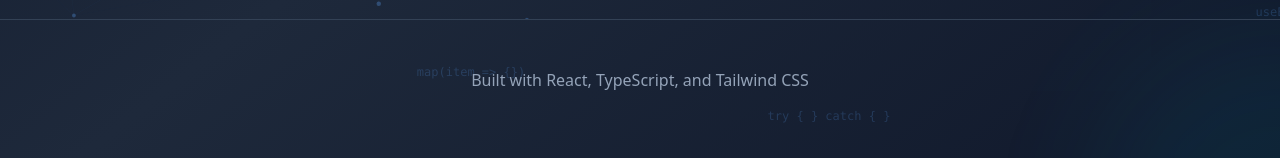
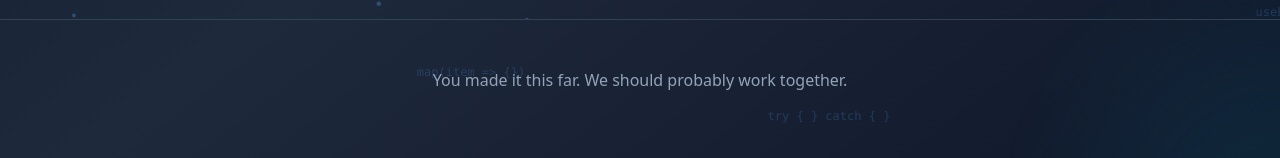
Before and after one commit to CamGitH/cam, a React (Vite) app: page / in a window 1280 px wide. Shown: the part 4842-5000 px from the top of the page. Built offline with nearby package versions, Linux system fonts and the light colour scheme.

Commit message:
Updated Contact.tsx

```diff
--- a/src/components/Contact.tsx
+++ b/src/components/Contact.tsx
@@ -142,7 +142,7 @@ export default function Contact() {
 
       <div className="container mx-auto px-6 mt-24 pt-12 border-t border-slate-700 relative z-10">
         <p className="text-center text-slate-400">
-          Built with React, TypeScript, and Tailwind CSS
+          You made it this far. We should probably work together.
         </p>
       </div>
     </section>
```
